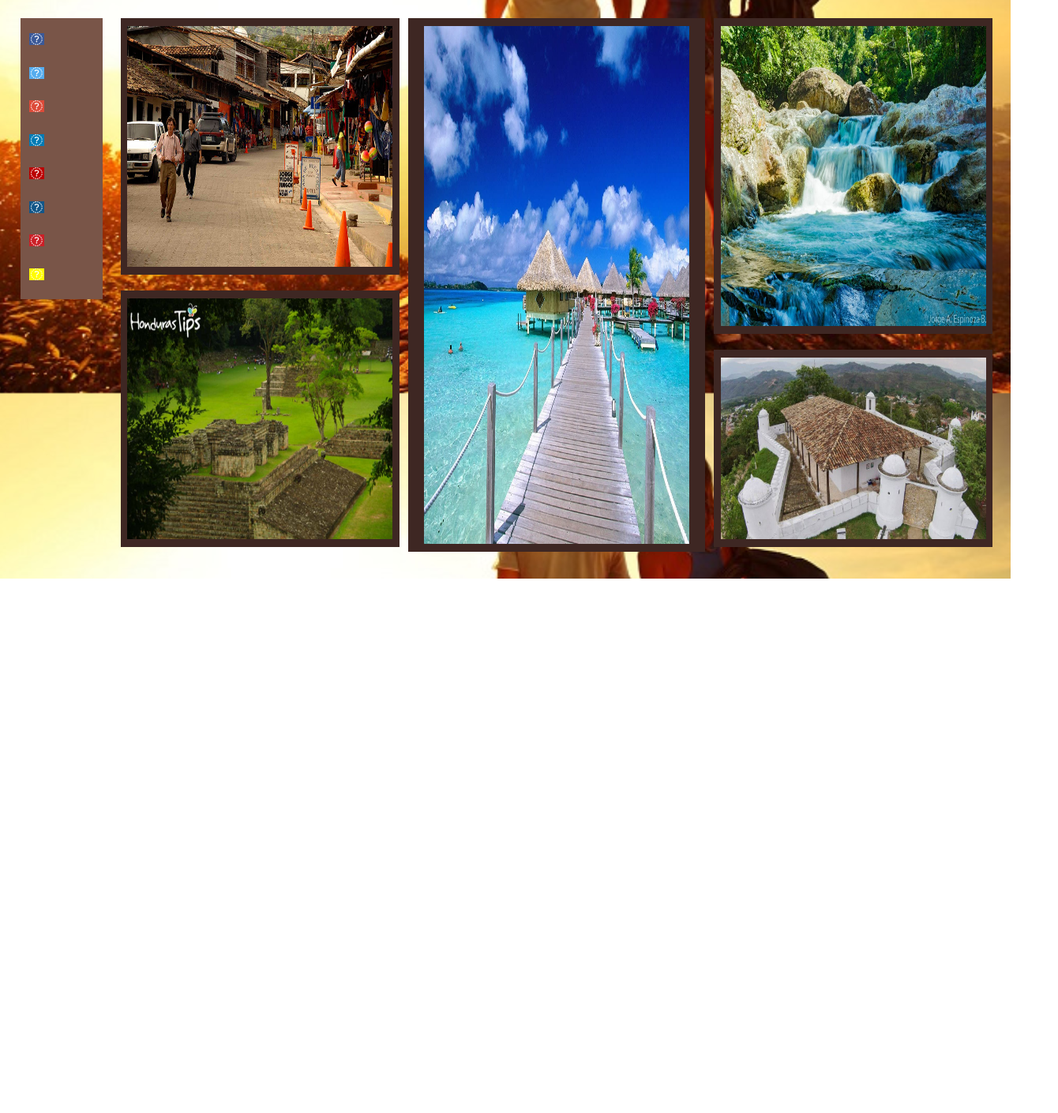
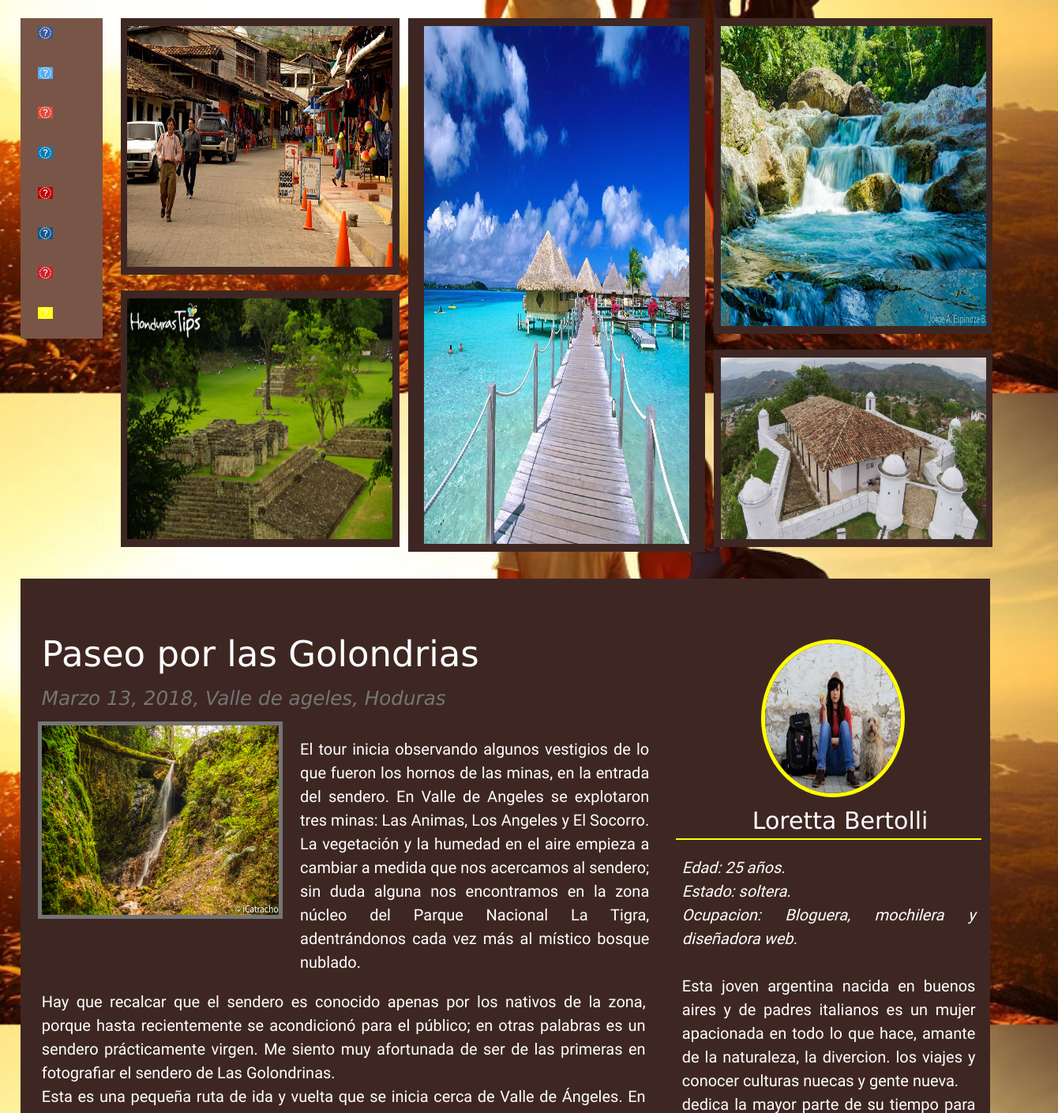
Before and after one commit to donjoad/blog-turismo, a plain HTML site: page index.html in a window 1280 px wide. Shown: the part 302-1712 px from the top of the page at 79% size, 1340 px wide, since content can reach past the window. Before the commit the page ends 1035 px from the top, so only its background shows below. Drawn offline with nearby package versions, Linux system fonts and the light colour scheme.

Commit message:
Commit final de blog de turismo

```diff
--- a/css/estilos.css
+++ b/css/estilos.css
@@ -79,6 +79,19 @@ body{
 	padding-bottom: 10px;
 
 }
+.im6{
+	width: 100%;
+  height: 250px;
+  border: 5px solid #757575;
+}
+.autorimg{
+  width: 50%;
+  height: 200px;
+  border: 5px solid #ffff00;
+  border-radius: 50%;
+
+
+}
 #frente{
 	opacity: 1;
 }
@@ -86,12 +99,12 @@ body{
 	opacity: 0.8;
 }
 .fa {
-  padding: 20px;
-  font-size: 30px;
-  width: 80%;
+
+  font-size: 35px;
+  width: 100%;
+  height: 60px;
   text-align: center;
   text-decoration: none;
-  margin-left: 10%;
   border-radius: 50%;
   border: 5px solid #ffff00;
 
@@ -142,3 +155,6 @@ body{
   color: white;
   text-shadow: -1px 0 black, 0 1px black, 1px 0 black, 0 -1px black;
 }
+#textarea1{
+  color: white;
+}
--- a/index.html
+++ b/index.html
@@ -36,33 +36,33 @@
 		</div>
 	</div>
 	<div class="row" style="margin-top: 2% ; margin-left: 2%;">
-		<div class="col l1 col s1" style=" background: #795548;">
-			<div class="row" style="margin-top: 20%;">
+		<div class="col l1 col s12 " style=" background: #795548;">
+			<div class="row col s4 l12" style="margin-top: 10%;">
 				<a href="#" class="fa fa-facebook"></a>
 			</div>
-			<div class="row">
+			<div class="row col s4 l12" style="margin-top: 10%;">
 				<a href="#" class="fa fa-twitter"></a>
 			</div>
-			<div class="row">
+			<div class="row col s4 l12" style="margin-top: 10%;">
 				<a href="#" class="fa fa-google"></a>
 			</div>
-			<div class="row">
+			<div class="row col s4 l12" style="margin-top: 10%;">
 				<a href="#" class="fa fa-linkedin"></a>
 			</div>
-			<div class="row">
+			<div class="row col s4 l12" style="margin-top: 10%;">
 				<a href="#" class="fa fa-youtube"></a>
 			</div>
-			<div class="row">
+			<div class="row col s4 l12" style="margin-top: 10%;">
 				<a href="#" class="fa fa-instagram"></a>
 			</div>
-			<div class="row">
+			<div class="row col s4 l12" style="margin-top: 10%;">
 				<a href="#" class="fa fa-pinterest"></a>
 			</div>
-			<div class="row">
+			<div class="row col s4 l12" style="margin-top: 10%;">
 				<a href="#" class="fa fa-snapchat-ghost"></a>
 			</div>
 		</div>
-		<div class=" col l11 col s11" id="frente">
+		<div class=" col l11 col s12" id="frente">
 			<div class="col l4">
 				<div class="row" style=" background: #3e2723;">
 					<img src="imagenes/imagen1.jpg" class="im1">
@@ -84,6 +84,46 @@
 			</div>
 		</div>
 	</div>
+	<div class="row" style="background: #3e2723; margin-left: 2%; margin-right: 2%;">
+
+		<div class="col l8 col s12">
+			<div class="row">
+				<h3 style="font-family: verdana; font-size: 45px; color: white; margin-left: 2%; "> <br>Paseo por las Golondrias</h3>
+				<h5 style="font-family: verdana; color: #757575; margin-left: 2%;margin-bottom: 2%;"> <em>Marzo 13, 2018, Valle de ageles, Hoduras</em></h5>
+				<div class="col l5 col s12">
+					<img src="imagenes/imagen6.jpg" class="im6">
+				</div>
+				<div class="col l7 col s12">
+					<p style="color: white; font-size: 20px; text-align: justify;">El tour inicia observando algunos vestigios de lo que fueron  los hornos de las minas, en la entrada del sendero. En Valle de Angeles se explotaron tres minas: Las Animas, Los Angeles y El Socorro.
+					La vegetación y la humedad en el aire empieza a cambiar a medida que nos acercamos al sendero; sin duda alguna nos encontramos en la zona núcleo del Parque Nacional La Tigra, adentrándonos cada vez más al místico bosque nublado. </p>
+				</div>
+				<div>
+					<p style="color: white; font-size: 20px; text-align: justify; margin-left: 2%; margin-right: 2%;">Hay que recalcar que el sendero es conocido apenas por los nativos de la zona, porque  hasta recientemente se acondicionó para el público; en otras palabras es un sendero  prácticamente virgen. Me siento muy afortunada de ser de las primeras en fotografiar el sendero de Las Golondrinas. <br>Esta es una pequeña ruta de ida y vuelta que se inicia cerca de Valle de Ángeles. En ella se recorre una quebrada con sus saltos de agua, una cascada de 20m, bocaminas y un buen bosque latifoliado. Tras la cascada que he señalado como "Cascada Alta" sigue un sendero ascendiendo el curso de la quebrada cruzándola, por si tenéis más tiempo que yo. <br>Si decidimos bajar a ver a gran cascada debemos tomar el sendero que hay a la izquierda de su caída. Es un sendero pequeño con barro y hojas resbaladizas, no es dificultoso pero requiere atención para evitar caerse. Hace un zig-zag hacia abajo y en el último tramo es un poco difícil porque requiere una fácil escalada de metro y medio, muy fácil pero imposible para quien no tenga la agilidad básica o tenga el sobrepeso medio. Una vez en el arroyo debemos caminar saltando entre las piedras hasta llegar a la base de la cascada y contemplar el maravilloso espectáculo de la caída de agua. Es una buena visión y la vegetación exuberante. </p>
+				</div>
+			</div>
+			<div class="row">
+			    <form class="col s12">
+			      <div class="row">
+			        <div class="input-field col s12">
+			          <textarea id="textarea1" class="materialize-textarea"></textarea>
+			          <label for="textarea1">Agrega un comentario...</label>
+			        </div>
+			      </div>
+			    </form>
+			 </div>
+		</div>
+		<div class="col l4 col s12">
+			<div class="col l12 col s12" style="margin-top: 20%; margin-left: 25%;">
+				<img src="imagenes/autor.jpg" class="autorimg">
+			</div>
+			<div class="row" style="border-bottom: 2px solid #ffff00;"><a style="text-align: center; font-size: 30px; font-family: verdana;color: white;margin-left: 25%; ">Loretta Bertolli</a>
+			</div>
+			<div class="row">
+				<p style="color: white; font-size: 20px; text-align: justify; margin-left: 2%; margin-right: 2%;"><em>Edad:	25 años.<br>Estado:	soltera.<br>Ocupacion: Bloguera, mochilera y diseñadora web.</em><br><br>
+				Esta joven argentina nacida en buenos aires y de padres italianos es un mujer apacionada en todo lo que hace, amante de la naturaleza, la divercion. los viajes y conocer culturas nuecas y gente nueva.<br>dedica la mayor parte de su tiempo para viajar, dando pequeños lapsos para el diseño web y compartir un blog de mochilera.<br>Desde temprana edad empezo con su viaje interminable, ya que desde que tenia apenas 16 años, esta joven empezo a recorrer el mundo, visitando ya mas de 37 paises diferentes, por mencionar alguos ; Honduras, Brazil , Francia, Marruecos en tre otros...</p>
+			</div>
+		</div>
+	</div>
 	<script type="text/javascript" src="https://code.jquery.com/jquery-2.1.1.min.js"></script>
     <script type="text/javascript" src="js/materialize.min.js"></script>
 </body>
```
Also changed, not shown: imagenes/autor.jpg (added), imagenes/imagen6.jpg (added), 1 other file.
